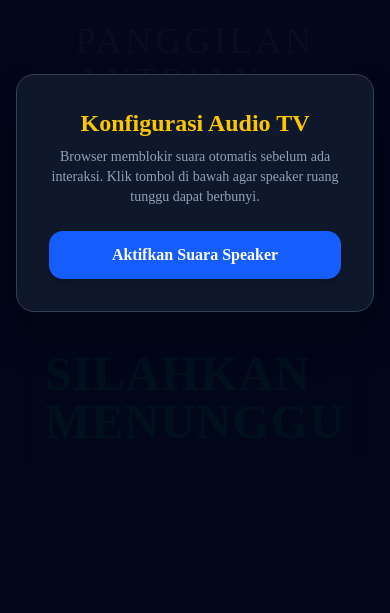
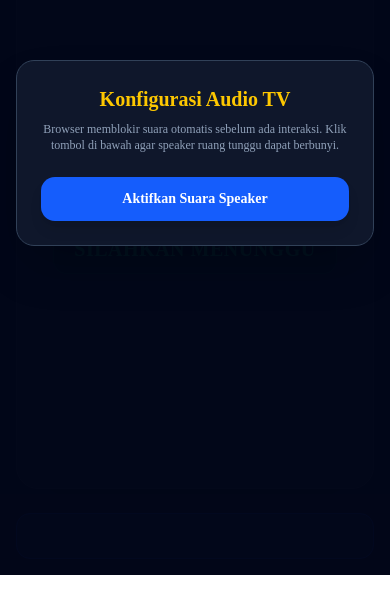
Before and after one commit to madeadidy/antrian-ptsp, a Next.js app: page /display in a window 390 px wide. Shown: the part 269-882 px from the top of the page. After the commit the page ends 844 px from the top, so only its background shows below. Built offline with nearby package versions, Linux system fonts and the light colour scheme; no server answers; the database is empty.

Commit message:
fix: membuat layout TV display responsif di layar mobile dan tablet

```diff
--- a/src/app/display/page.tsx
+++ b/src/app/display/page.tsx
@@ -16,13 +16,9 @@ interface AudioQueueRow {
 export default function DisplayPage() {
   const [displayQueue, setDisplayQueue] = useState<string>('—');
   const [displayCounter, setDisplayCounter] = useState<string>('SILAHKAN MENUNGGU');
-
-  // State untuk melacak apakah browser sudah diizinkan bersuara
   const [isAudioActivated, setIsAudioActivated] = useState<boolean>(false);
-
   const isSpeakingRef = useRef<boolean>(false);
 
-  // Fungsi internal untuk update teks layar
   const updateDisplayUI = useCallback(async (queueId: string, counterId: string) => {
     try {
       const { data: queueData } = await supabase
@@ -44,7 +40,6 @@ export default function DisplayPage() {
     }
   }, []);
 
-  // Fungsi eksekusi suara dengan pencarian Voice Pack yang lebih aman
   const handleIncomingAudio = useCallback(async (audioRow: AudioQueueRow) => {
     if (isSpeakingRef.current) {
       setTimeout(() => handleIncomingAudio(audioRow), 1000);
@@ -53,31 +48,21 @@ export default function DisplayPage() {
 
     isSpeakingRef.current = true;
 
-    // 1. Update status DB ke 'playing'
     await supabase.from('audio_queue').update({ status: 'playing' }).eq('id', audioRow.id);
-
-    // 2. Update teks di layar TV
     await updateDisplayUI(audioRow.queue_id, audioRow.counter_id);
 
-    // 3. Konfigurasi Speech
-    console.log('Memulai suara untuk teks:', audioRow.text_to_speak);
     const utterance = new SpeechSynthesisUtterance(audioRow.text_to_speak);
 
-    // Cari voice Indonesia di browser secara dinamis
     const availableVoices = window.speechSynthesis.getVoices();
     const indonesianVoice = availableVoices.find(voice =>
       voice.lang.includes('id-ID') || voice.lang.includes('id_ID') || voice.lang.includes('id')
     );
 
-    if (indonesianVoice) {
-      utterance.voice = indonesianVoice;
-    }
-
+    if (indonesianVoice) utterance.voice = indonesianVoice;
     utterance.lang = 'id-ID';
-    utterance.rate = 0.85; // Sedikit lambat agar artikulatif
+    utterance.rate = 0.85;
 
     utterance.onend = async () => {
-      console.log('Suara selesai diputar.');
       await supabase
         .from('audio_queue')
         .update({ status: 'played', played_at: new Date().toISOString() })
@@ -85,29 +70,21 @@ export default function DisplayPage() {
       isSpeakingRef.current = false;
     };
 
-    utterance.onerror = (event) => {
-      console.error('Terjadi error pada Speech Synthesis:', event.error);
+    utterance.onerror = () => {
       isSpeakingRef.current = false;
     };
 
-    // Eksekusi perintah suara ke soundcard laptop/TV
     window.speechSynthesis.speak(utterance);
   }, [updateDisplayUI]);
 
-  // Mengaktifkan fitur audio via interaksi klik pengguna
   const activateAudioEngine = () => {
     setIsAudioActivated(true);
-
-    // Test beep/suara kosong pelan untuk memicu izin browser
     const testUtterance = new SpeechSynthesisUtterance('Sistem suara aktif');
     testUtterance.volume = 0.1;
     testUtterance.rate = 1.5;
     window.speechSynthesis.speak(testUtterance);
-
-    console.log('Audio Engine Berhasil Diaktivasi!');
   };
 
-  // Initial load data terakhir
   useEffect(() => {
     async function fetchLatestActiveCall() {
       const { data } = await supabase
@@ -124,13 +101,11 @@ export default function DisplayPage() {
     }
     fetchLatestActiveCall();
 
-    // Pemicu awal agar daftar suara siap di memori browser
     if (typeof window !== 'undefined' && window.speechSynthesis) {
       window.speechSynthesis.getVoices();
     }
   }, [updateDisplayUI]);
 
-  // Realtime listener
   useEffect(() => {
     const channel = supabase
       .channel('realtime_audio_broadcast')
@@ -152,19 +127,19 @@ export default function DisplayPage() {
   }, [handleIncomingAudio]);
 
   return (
-    <div className="min-h-screen bg-slate-900 text-white flex flex-col justify-between p-8 relative">
+    <div className="min-h-screen bg-slate-900 text-white flex flex-col justify-between p-4 md:p-8 relative overflow-hidden">
 
-      {/* OVERLAY PROTEKSI AUDIO BROWSER */}
+      {/* Overlay Audio */}
       {!isAudioActivated && (
-        <div className="absolute inset-0 bg-slate-950/95 z-50 flex flex-col items-center justify-center p-4 text-center">
-          <div className="max-w-md bg-slate-900 p-8 rounded-2xl border border-slate-700 shadow-2xl">
-            <h3 className="text-2xl font-bold text-yellow-400 mb-2">Konfigurasi Audio TV</h3>
-            <p className="text-slate-400 text-sm mb-6">
+        <div className="absolute inset-0 bg-slate-950/95 z-50 flex items-center justify-center p-4 text-center">
+          <div className="max-w-md bg-slate-900 p-6 md:p-8 rounded-2xl border border-slate-700 shadow-2xl">
+            <h3 className="text-xl md:text-2xl font-bold text-yellow-400 mb-2">Konfigurasi Audio TV</h3>
+            <p className="text-slate-400 text-xs md:text-sm mb-6">
               Browser memblokir suara otomatis sebelum ada interaksi. Klik tombol di bawah agar speaker ruang tunggu dapat berbunyi.
             </p>
             <button
               onClick={activateAudioEngine}
-              className="w-full bg-blue-600 hover:bg-blue-700 text-white font-bold py-3 px-6 rounded-xl shadow-lg transition-all active:scale-95"
+              className="w-full bg-blue-600 hover:bg-blue-700 text-white font-bold py-3 px-6 rounded-xl shadow-lg transition-all active:scale-95 text-sm md:text-base"
             >
               Aktifkan Suara Speaker
             </button>
@@ -172,27 +147,31 @@ export default function DisplayPage() {
         </div>
       )}
 
-      {/* Top Header */}
-      <div className="flex justify-between items-center border-b border-slate-700 pb-4">
-        <h1 className="text-3xl font-bold tracking-wider text-blue-400">PTSP PENGADILAN NEGERI</h1>
-        <div className="text-2xl font-mono bg-slate-800 px-4 py-2 rounded">
+      {/* Top Header - Diperbaiki menggunakan flex-col pada mobile */}
+      <div className="flex flex-col sm:flex-row justify-between items-center gap-3 border-b border-slate-700 pb-4 text-center sm:text-left">
+        <h1 className="text-xl md:text-3xl font-bold tracking-wider text-blue-400">
+          PTSP PENGADILAN NEGERI
+        </h1>
+        <div className="text-sm md:text-2xl font-mono bg-slate-800 px-4 py-1.5 rounded-lg shadow-sm">
           {new Date().toLocaleDateString('id-ID', { weekday: 'long', year: 'numeric', month: 'long', day: 'numeric' })}
         </div>
       </div>
 
-      {/* Main Big Display */}
-      <div className="flex-1 flex flex-col items-center justify-center my-12 bg-slate-800 rounded-3xl p-12 border border-slate-700 shadow-2xl">
-        <h2 className="text-4xl text-slate-400 font-medium uppercase tracking-widest mb-4">Panggilan Antrian</h2>
-        <div className="text-[12rem] font-black tracking-tight text-yellow-400 leading-none">
+      {/* Main Big Display - Diperbaiki ukuran font & padding menggunakan breakpoint */}
+      <div className="flex-1 flex flex-col items-center justify-center my-6 md:my-12 bg-slate-800 rounded-3xl p-6 md:p-12 border border-slate-700 shadow-2xl text-center w-full max-w-5xl mx-auto">
+        <h2 className="text-lg md:text-4xl text-slate-400 font-medium uppercase tracking-widest mb-2 md:mb-4">
+          Panggilan Antrian
+        </h2>
+        <div className="text-7xl sm:text-9xl md:text-[11rem] lg:text-[13rem] font-black tracking-tight text-yellow-400 leading-none my-4">
           {displayQueue}
         </div>
-        <div className="text-5xl font-bold text-emerald-400 mt-6 tracking-wide bg-emerald-950/50 px-8 py-4 rounded-xl border border-emerald-500/30">
+        <div className="text-xl sm:text-3xl md:text-5xl font-bold text-emerald-400 mt-2 md:mt-6 tracking-wide bg-emerald-950/50 px-5 py-2.5 md:px-8 md:py-4 rounded-xl border border-emerald-500/30 uppercase max-w-full break-words">
           {displayCounter}
         </div>
       </div>
 
       {/* Bottom Running Text */}
-      <div className="bg-blue-950 border border-blue-800 text-blue-200 p-4 rounded-xl text-xl overflow-hidden whitespace-nowrap">
+      <div className="bg-blue-950 border border-blue-800 text-blue-200 p-3 md:p-4 rounded-xl text-sm md:text-xl overflow-hidden whitespace-nowrap shadow-inner">
         <div className="inline-block animate-[marquee_25s_linear_infinite] font-medium">
           Menerapkan Zona Integritas Wilayah Bebas Korupsi (WBK) • Utamakan budaya antri yang tertib • Laporkan jika ada pungutan liar melalui kanal resmi pengaduan.
         </div>
```
